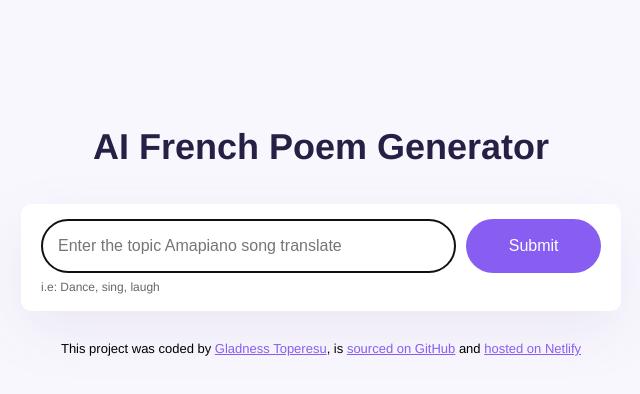
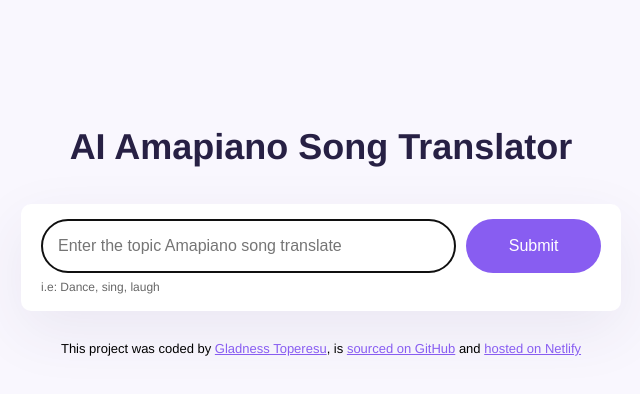
Before and after one commit to Gladbeth/AI-Amapiano-Project, a plain HTML site: page index.html in a window 1280 px wide. Shown: the whole page, without its empty margins (319-959 px from the left). Drawn offline with Linux system fonts and the light colour scheme; files whose address does not match are found by name.

Commit message:
update html

```diff
--- a/index.html
+++ b/index.html
@@ -9,7 +9,7 @@
 <body>
   <div class="container">
     <header>
-      <h1>AI French Poem Generator</h1>
+      <h1>AI Amapiano Song Translator</h1>
     </header>
 
     <main>
```
